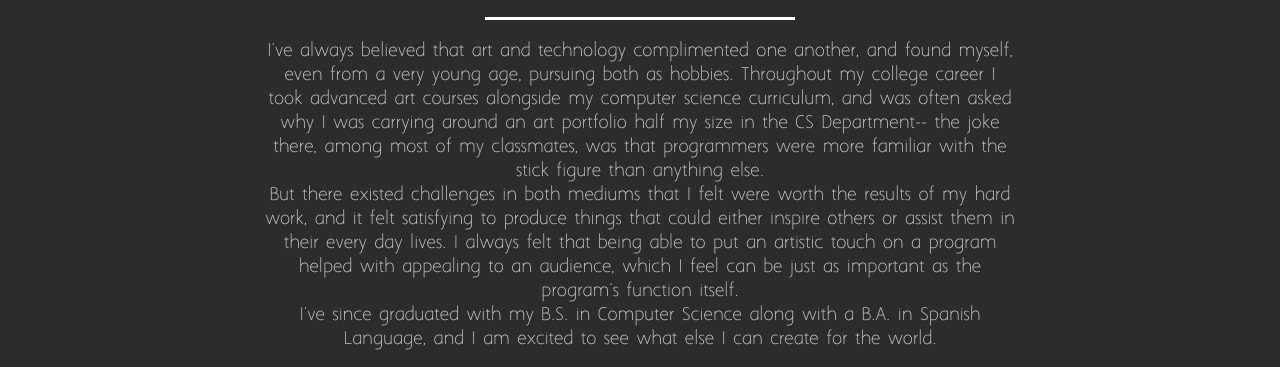
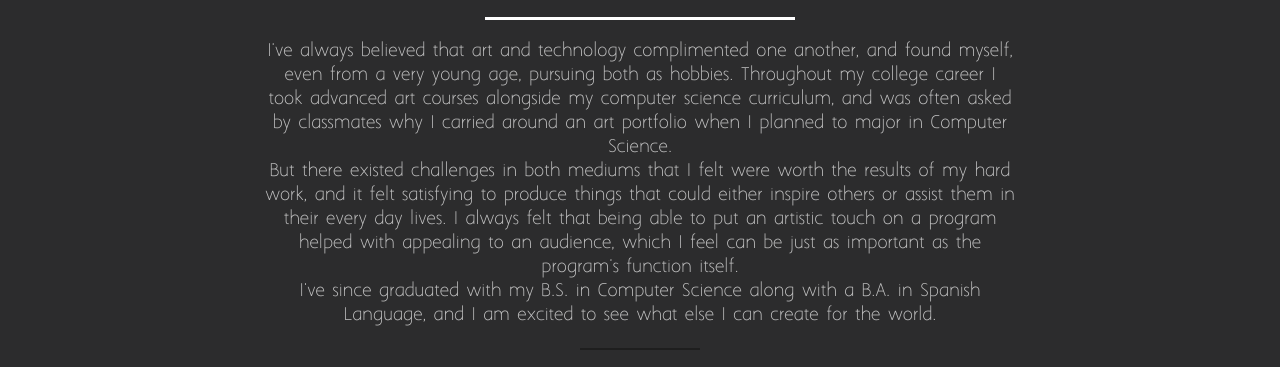
Before and after one commit to cnoelani/cnoelani.github.io, a website: page index.html in a window 1280 px wide. Shown: the part 919-1286 px from the top of the page. Drawn offline with nearby package versions, Linux system fonts and the light colour scheme; files whose address does not match are found by name; a web font is replaced by a local one.

Commit message:
HTML Fixes

```diff
--- a/index.html
+++ b/index.html
@@ -168,8 +168,7 @@
                     I've always believed that art and technology complimented one another, and found myself, even from a very young age,
                     pursuing both as hobbies.
                     Throughout my college career I took advanced art courses alongside my computer science curriculum, and was often asked
-                    why I was carrying around an art portfolio half my size in the CS Department-- the joke there, among most of my classmates,
-                    was that programmers were more familiar with the stick figure than anything else. <br>
+                    by classmates why I carried around an art portfolio when I planned to major in Computer Science. <br>
                     But there existed challenges in both mediums that I felt were worth the results of my hard work, and it felt satisfying to produce things that could either inspire
                     others or assist them in their every day lives. I always felt that being able to put an artistic touch on a program helped with appealing
                     to an audience, which I feel can be just as important as the program's function itself.<br>
```
